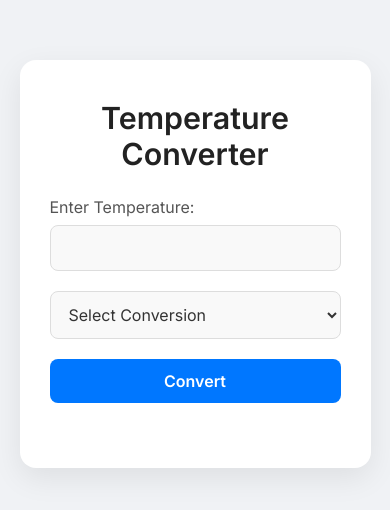
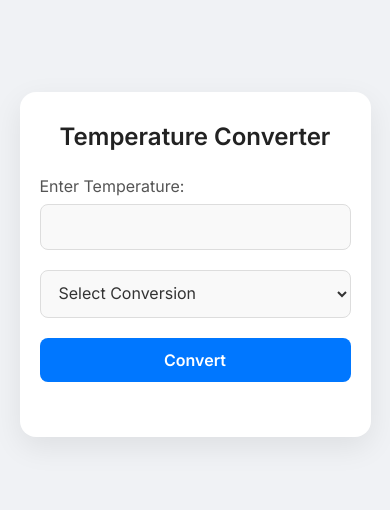
Before and after one commit to Mohit-Rai-007/Temperature-Conversion, a plain HTML site: page index.html in a window 390 px wide. Shown: the part 158-668 px from the top of the page. Drawn offline with Linux system fonts and the light colour scheme.

Commit message:
Made Responsive

```diff
--- a/style.css
+++ b/style.css
@@ -83,3 +83,14 @@ button:hover {
     color: #0077ff;
     font-weight: 500;
 }
+
+/* Responsive */
+@media (max-width: 480px) {
+    .container {
+        padding: 30px 20px;
+    }
+
+    h1 {
+        font-size: 1.5rem;
+    }
+}
```
